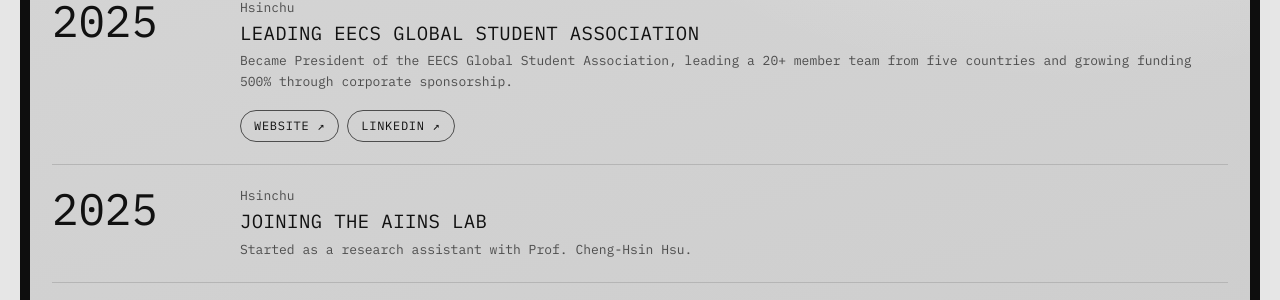
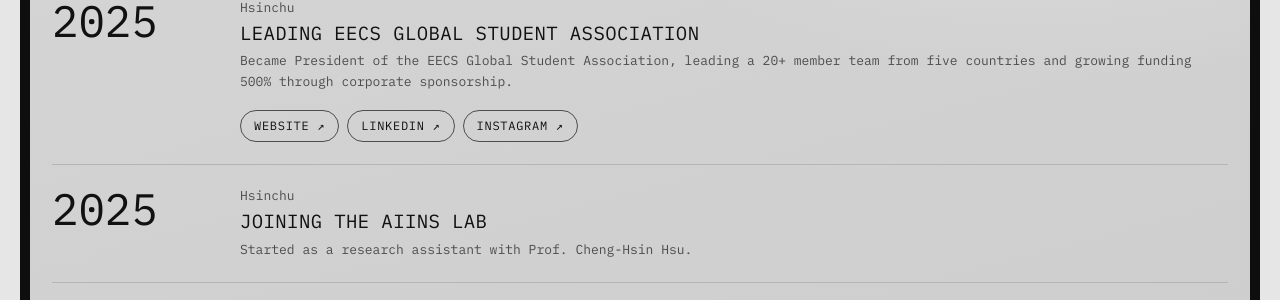
Before and after one commit to nahathaiw/nahathaiw.github.io, a Jekyll site: the page built from journey.html, in a window 1280 px wide. Shown: the part 1009-1309 px from the top of the page. Built offline with Jekyll 4.4.1, drawn with Linux system fonts in a browser that asks for light colours.

Commit message:
Add EECS GSA Instagram link to Journey
Co-Authored-By: Claude Opus 5.5 <noreply@anthropic.com>

```diff
--- a/_data/timeline.yml
+++ b/_data/timeline.yml
@@ -28,6 +28,8 @@
       url: "https://nthu-eecsgsa.org/"
     - label: "LinkedIn"
       url: "https://www.linkedin.com/in/eecs-gsa-nthu-0b6852319/"
+    - label: "Instagram"
+      url: "https://www.instagram.com/nthu_eecsgsa/"
 - year: "2025"
   place: "Hsinchu"
   title: "Joining the AIINS Lab"
```
